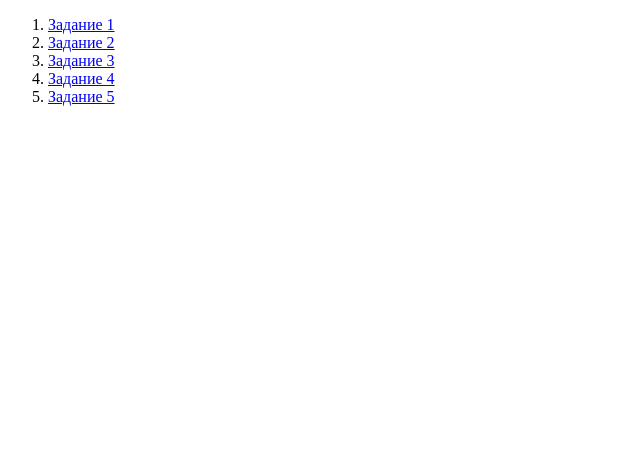
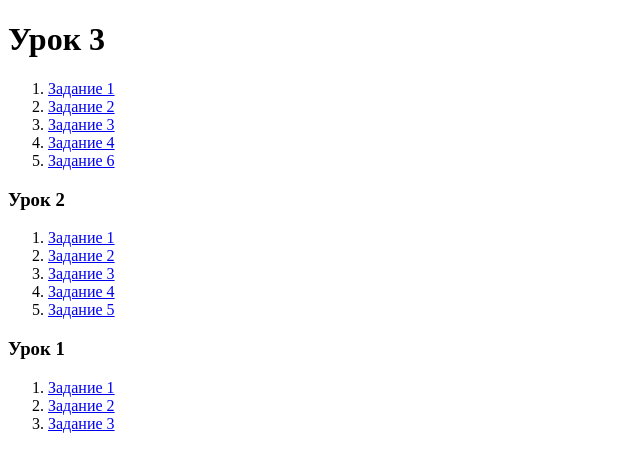
Before and after one commit to GalinaGerasimova/Js, a plain HTML site: page index.html in a window 1280 px wide. Shown: the whole page, without its empty margins (0-640 px from the left). Drawn offline with Linux system fonts and the light colour scheme.

Commit message:
homework

```diff
--- a/lesson2/index.html
+++ b/index.html
@@ -7,12 +7,28 @@
     <title>Document</title>
 </head>
 <body>
+    <h1>Урок 3</h1>
     <ol>
-        <li><a href="./home-work1.html" target="_blank">Задание 1</a></li>
-        <li><a href="./home-work2.html" target="_blank">Задание 2</a></li>
-        <li><a href="./home-work3.html" target="_blank">Задание 3</a></li>
-        <li><a href="./home-work4.html" target="_blank">Задание 4</a></li>
-        <li><a href="./home-work5.html" target="_blank">Задание 5</a></li>
+        <li><a href="./lesson3-home-work1.html" target="_blank">Задание 1</a></li>
+        <li><a href="./lesson3-home-work2.html" target="_blank">Задание 2</a></li>
+        <li><a href="./lesson3-home-work3.html" target="_blank">Задание 3</a></li>
+        <li><a href="./lesson3-home-work4.html" target="_blank">Задание 4</a></li>
+        <li><a href="./lesson3-home-work6.html" target="_blank">Задание 6</a></li>
     </ol>
+    <h3>Урок 2</h3>
+    <ol>
+        <li><a href="./lesson2/lesson2-home-work1.html" target="_blank">Задание 1</a></li>
+        <li><a href="./lesson2/lesson2-home-work2.html" target="_blank">Задание 2</a></li>
+        <li><a href="./lesson2/lesson2-home-work3.html" target="_blank">Задание 3</a></li>
+        <li><a href="./lesson2/lesson2-home-work4.html" target="_blank">Задание 4</a></li>
+        <li><a href="./lesson2/lesson2-home-work5.html" target="_blank">Задание 5</a></li>
+    </ol>
+    <h3>Урок 1</h3>
+    <ol>
+        <li><a href="./lesson1/lesson1-home-work1.html" target="_blank">Задание 1</a></li>
+        <li><a href="./lesson1/lesson1-home-work2.html" target="_blank">Задание 2</a></li>
+        <li><a href="./lesson1/lesson1-home-work3.html" target="_blank">Задание 3</a></li>
+    </ol>
+
 </body>
 </html>
```
Also changed, not shown: lesson1/lesson1-home-work1.html (renamed from lesson1/home-work1.html), lesson1/lesson1-home-work2.html (renamed from lesson1/home-work2.html), lesson1/lesson1-home-work3.html (renamed from lesson1/home-work3.html), lesson2/lesson2-home-work1.html (renamed from lesson2/home-work1.html), lesson2/lesson2-home-work2.html (renamed from lesson2/home-work2.html), lesson2/lesson2-home-work3.html (renamed from lesson2/home-work3.html), lesson2/lesson2-home-work4.html (renamed from lesson2/home-work4.html), lesson2/lesson2-home-work5.html (renamed from lesson2/home-work5.html), lesson3-home-work1.html (renamed from home-work1.html), lesson3-home-work2.html (renamed from home-work2.html), lesson3-home-work3.html (renamed from home-work3.html), lesson3-home-work4.html (renamed from home-work4.html), lesson3-home-work6.html (renamed from home-work6.html).
